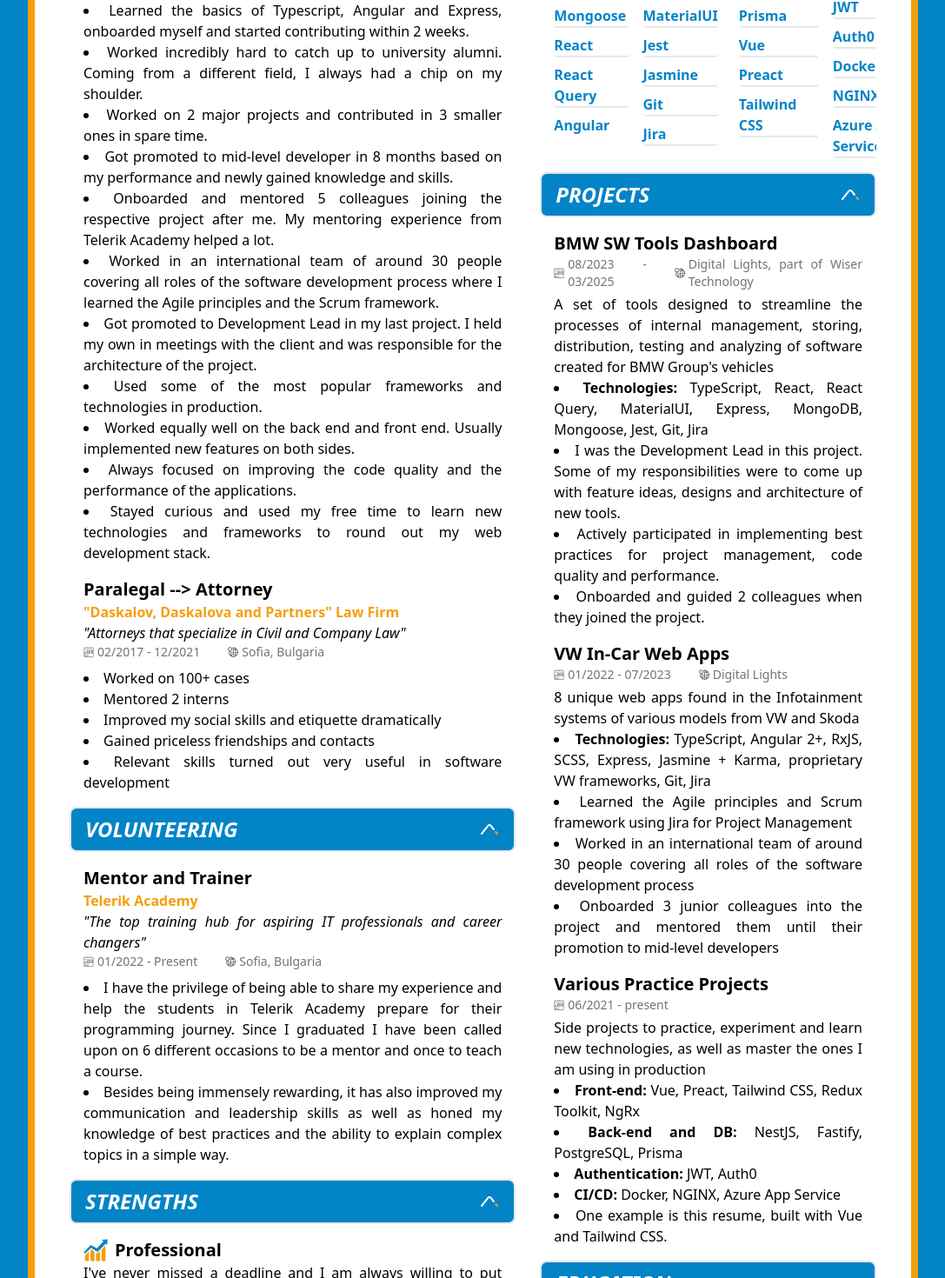
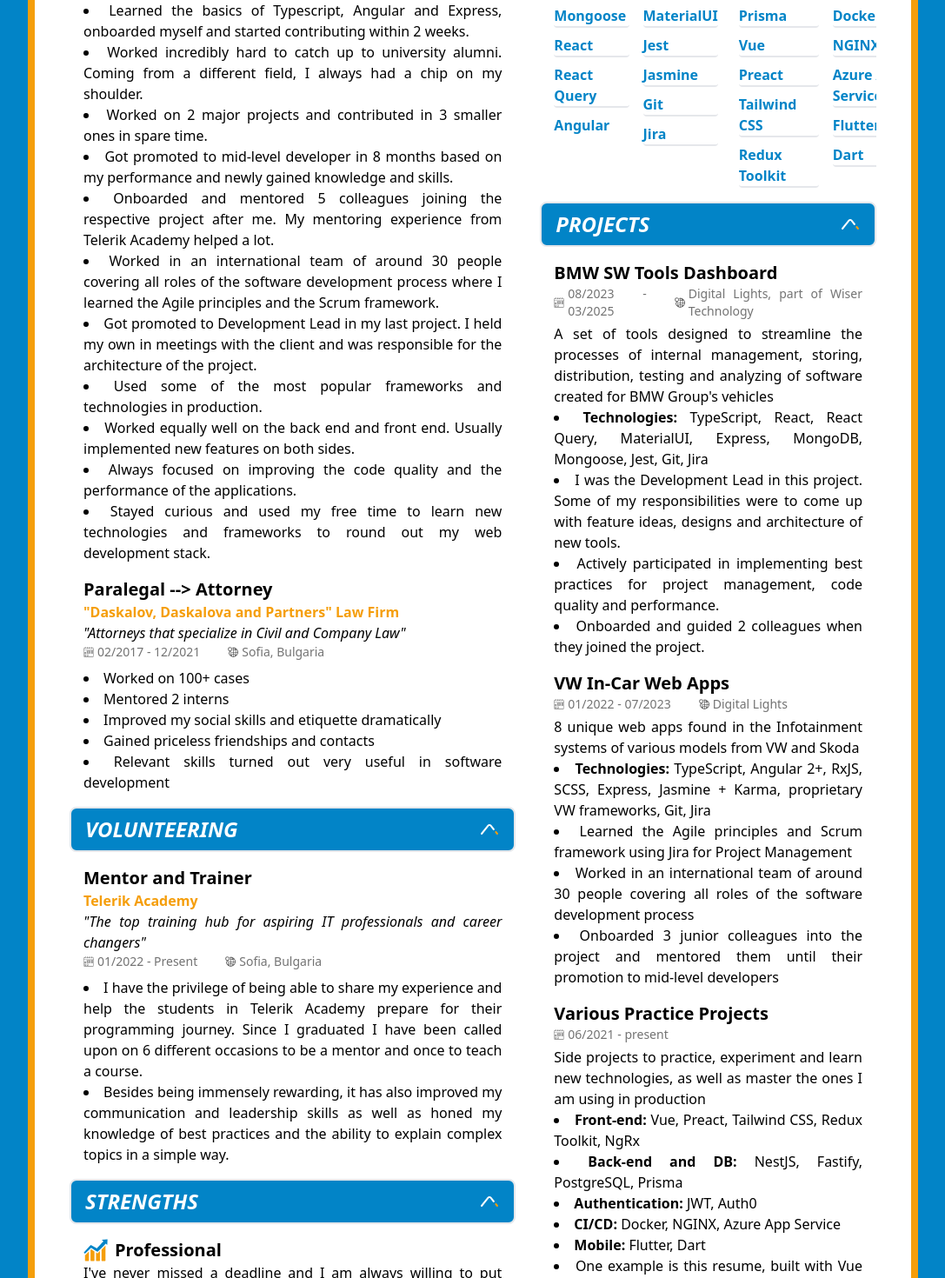
Before and after one commit to kngushterov/kngushterov.github.io, a Vue app: page / in a window 1280 px wide. Shown: the part 380-1850 px from the top of the page at 87% size, without its empty margins (96-1183 px from the left). Built offline with nearby package versions, Linux system fonts and the light colour scheme.

Commit message:
chore: add flutter to technologies

```diff
--- a/src/projects.ts
+++ b/src/projects.ts
@@ -56,6 +56,7 @@
       'Back-end and DB: NestJS, Fastify, PostgreSQL, Prisma',
       'Authentication: JWT, Auth0',
       'CI/CD: Docker, NGINX, Azure App Service',
+      'Mobile: Flutter, Dart',
       'One example is this resume, built with Vue and Tailwind CSS.'
     ]
   }
@@ -92,5 +93,7 @@
   'Auth0',
   'Docker',
   'NGINX',
-  'Azure App Service'
+  'Azure App Service',
+  'Flutter',
+  'Dart'
 ]
```
